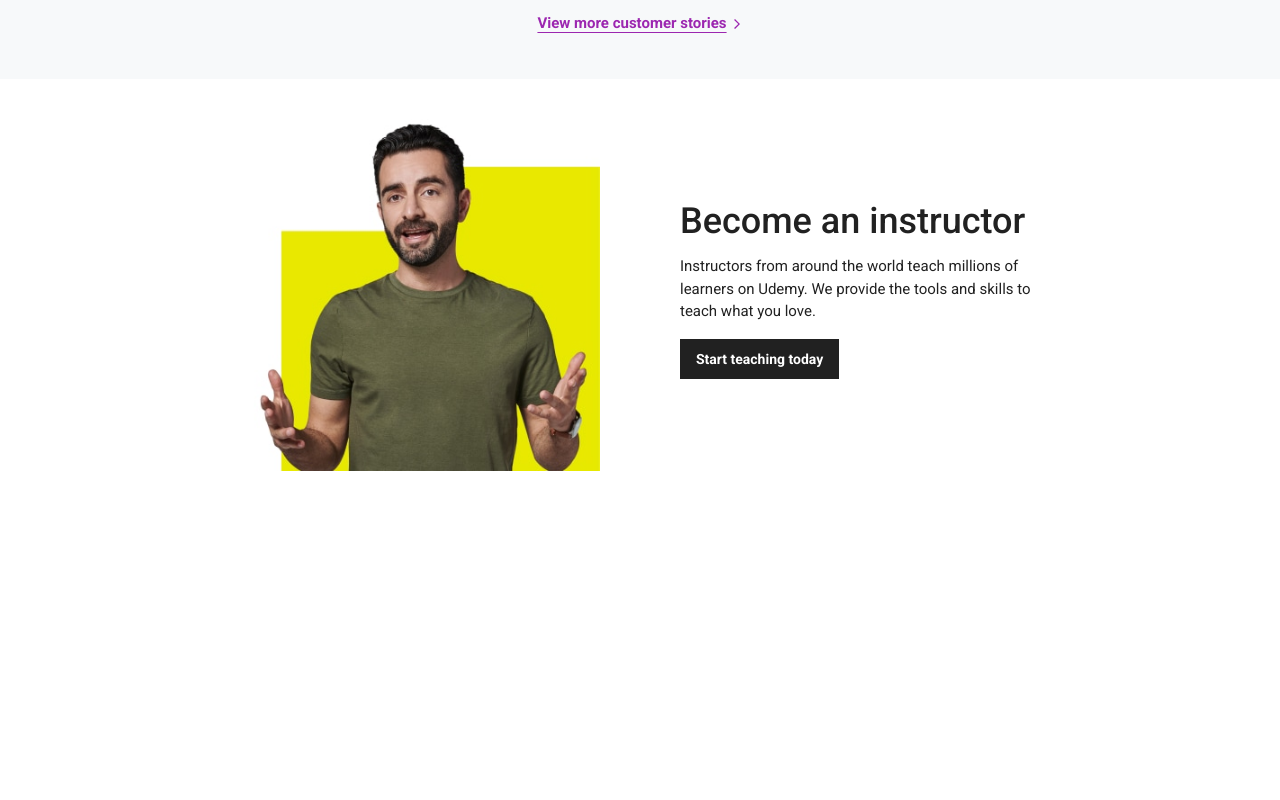
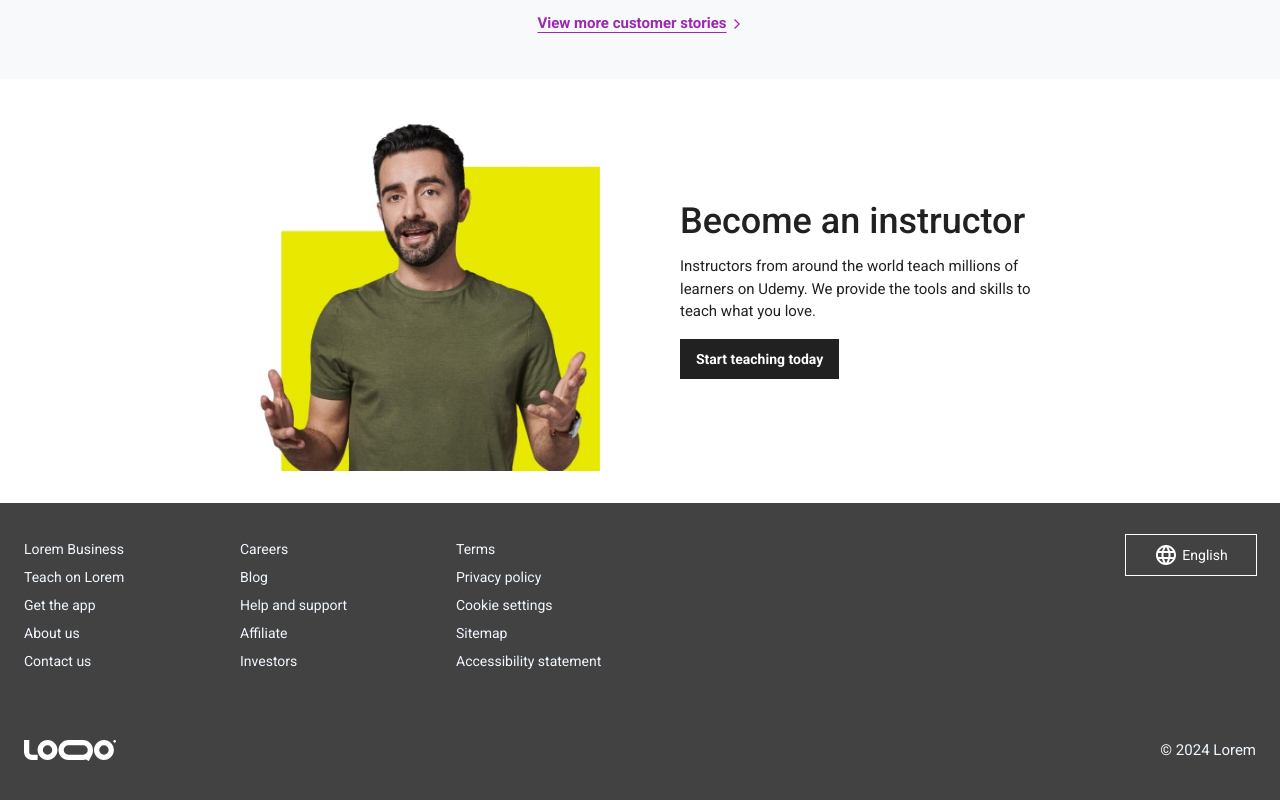
Before and after one commit to tuheli/video-course-platform, a React (Vite) app: page / in a window 1280 px wide. Shown: the part 4127-4927 px from the top of the page. Before the commit the page ends 4630 px from the top, so only its background shows below. Built offline with nearby package versions, Linux system fonts and the light colour scheme.

Commit message:
Added footer section

```diff
--- a/src/components/landing-page/LandingPage.tsx
+++ b/src/components/landing-page/LandingPage.tsx
@@ -10,6 +10,7 @@ import { FeaturedTopicsByCategory } from '../featured-topics-by-category/Feature
 import { UpskillYourTeam } from '../upskill-your-team/UpskillYourTeam';
 import { CustomerStories } from '../customer-stories/CustomerStories';
 import { BecomeAnInstructor } from '../become-an-instructor/BecomeAnInstructor';
+import { Footer } from '../footer/Footer';
 
 const LandingPage = () => {
   return (
@@ -83,6 +84,14 @@ const LandingPage = () => {
       >
         <BecomeAnInstructor />
       </Box>
+      <Box
+        sx={{
+          py: 4,
+          bgcolor: 'background.dark',
+        }}
+      >
+        <Footer />
+      </Box>
     </>
   );
 };
```
